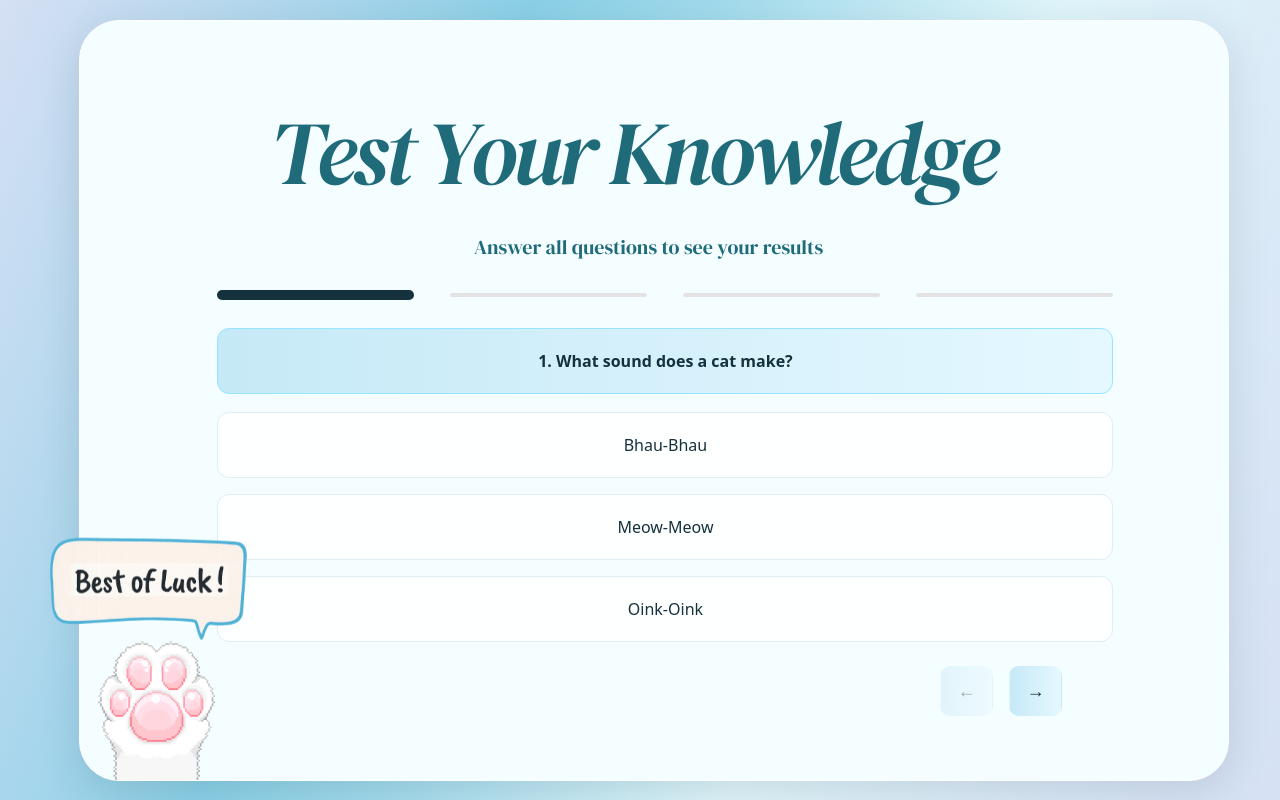
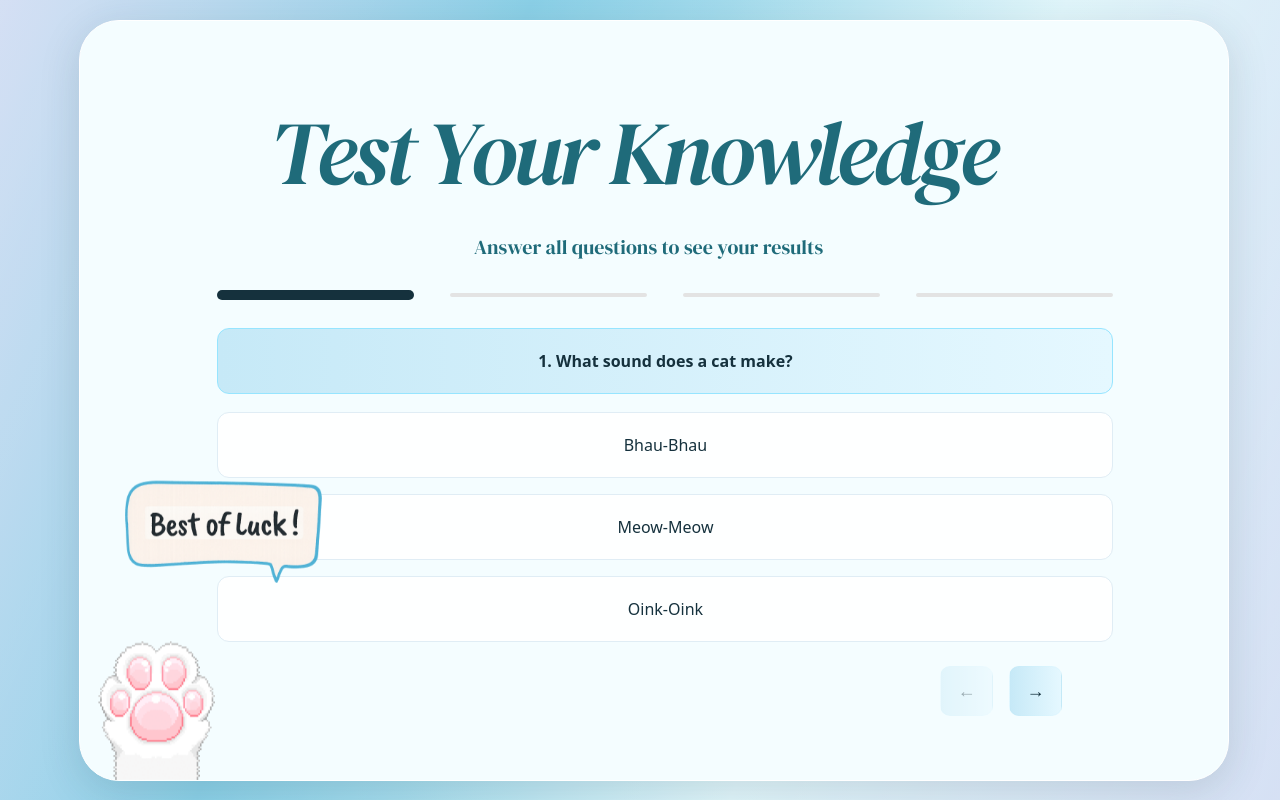
Before and after one commit to Pravee2003/figma-quiz, a React (Vite) app: page / in a window 1280 px wide. Built offline with nearby package versions, Linux system fonts and the light colour scheme.

Commit message:
Update App.tsx

```diff
--- a/src/App.tsx
+++ b/src/App.tsx
@@ -61,7 +61,7 @@ const App: React.FC = () => {
             className="absolute z-20 rounded-[40px] p-16"
             style={{ width: 1250 }}
           >
-            {/* MAIN CONTENT RECTANGLE */}
+            {/* CONTENT RECTANGLE */}
             <div
               className="relative rounded-[40px] p-16"
               style={{
@@ -71,7 +71,6 @@ const App: React.FC = () => {
                 borderRadius: 40,
                 boxShadow: "0 10px 40px rgba(31,61,75,0.15)",
                 overflow: "visible",
-                zIndex: 20,
               }}
             >
               <Quiz
@@ -79,22 +78,21 @@ const App: React.FC = () => {
                 onQuestionChange={setQuestionIndex}
               />
 
-              {/* PAW — TOUCHES LEFT & BOTTOM */}
+              {/* PAW — FIXED POSITION */}
               {questionIndex === 0 && (
                 <img
                   src="/paw.gif"
                   alt="paw"
                   style={{
                     position: "absolute",
-                    left: 0,
-                    bottom: 0,
+                    left: 0,        // touches content left edge
+                    bottom: 0,      // touches content bottom edge
                     width: 150,
-                    zIndex: 60,
+                    zIndex: 50,
                     pointerEvents: "none",
                   }}
                 />
               )}
-            </div>
 
               {/* BUBBLE — STACKED ABOVE PAW */}
               {questionIndex === 0 && (
@@ -103,15 +101,16 @@ const App: React.FC = () => {
                   alt="bubble"
                   style={{
                     position: "absolute",
-                  left: 0,                // same left edge as paw
-                  bottom: 150 + 20,       // paw height (150) + 0.5cm gap (~20px)
-                  width: 280,             // slightly bigger bubble
-                  zIndex: 40,             // between glass & paw
+                    left: 10,              // aligned visually with paw
+                    bottom: 150 + 12,      // paw height (150) + GAP (12px)
+                    width: 280,            // ⬅ slightly bigger
+                    zIndex: 30,             // between glass & content
                     pointerEvents: "none",
                     animation: "floatBubble 3s ease-in-out infinite",
                   }}
                 />
               )}
+            </div>
           </div>
         ) : (
           <div className="z-20">
```
Lines whose indentation alone changed are shown as unchanged.
